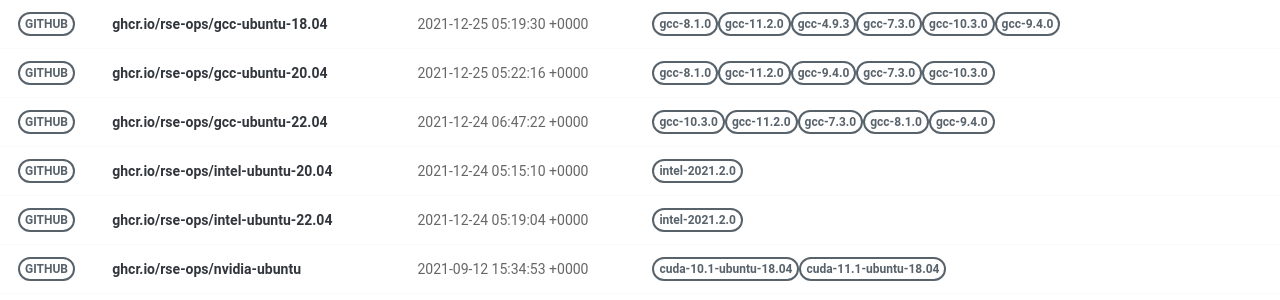
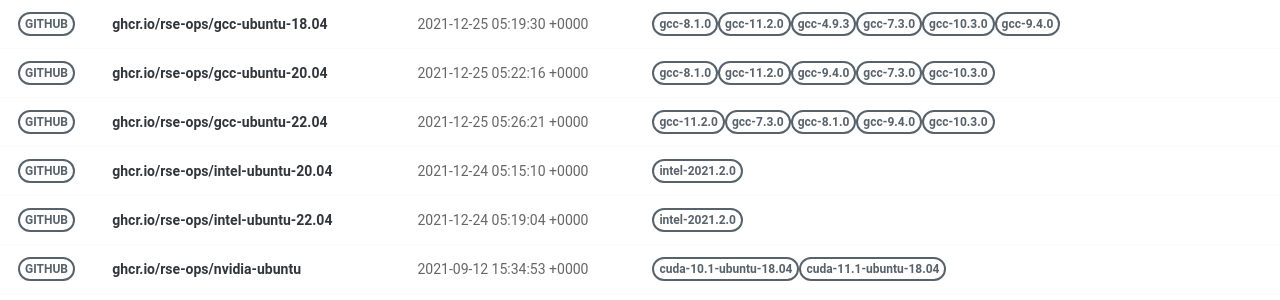
Before and after one commit to rse-ops/docker-images, a Jekyll site: the page built from pages/index.md, in a window 1280 px wide. Shown: the part 375-675 px from the top of the page. Built offline with Jekyll 4.4.1, drawn with Linux system fonts in a browser that asks for light colours; nearby versions of some CDN libraries.

Commit message:
Automated push to update library 2021-12-25

```diff
--- a/_library/ghcr.io-rse-ops-gcc-ubuntu-22.04.md
+++ b/_library/ghcr.io-rse-ops-gcc-ubuntu-22.04.md
@@ -1,14 +1,11 @@
 ---
 layout: container
 name: ghcr.io/rse-ops/gcc-ubuntu-22.04
-updated_at: 2021-12-24 06:47:22.535656
+updated_at: 2021-12-25 05:26:21.963007
 
 
 container_url: https://github.com/orgs/rse-ops/packages/container/package/gcc-ubuntu-22.04
 versions:
- - tag: gcc-10.3.0
-   dockerfile: https://github.com/rse-ops/docker-images/blob/main/ubuntu/gcc/Dockerfile
-   manifest: https://crane.ggcr.dev/manifest/ghcr.io/rse-ops/gcc-ubuntu-22.04:gcc-10.3.0
  - tag: gcc-11.2.0
    dockerfile: https://github.com/rse-ops/docker-images/blob/main/ubuntu/gcc/Dockerfile
    manifest: https://crane.ggcr.dev/manifest/ghcr.io/rse-ops/gcc-ubuntu-22.04:gcc-11.2.0
```
Also changed, not shown: other parts of _library/ghcr.io-rse-ops-gcc-ubuntu-22.04.md (+3 -0 lines).
